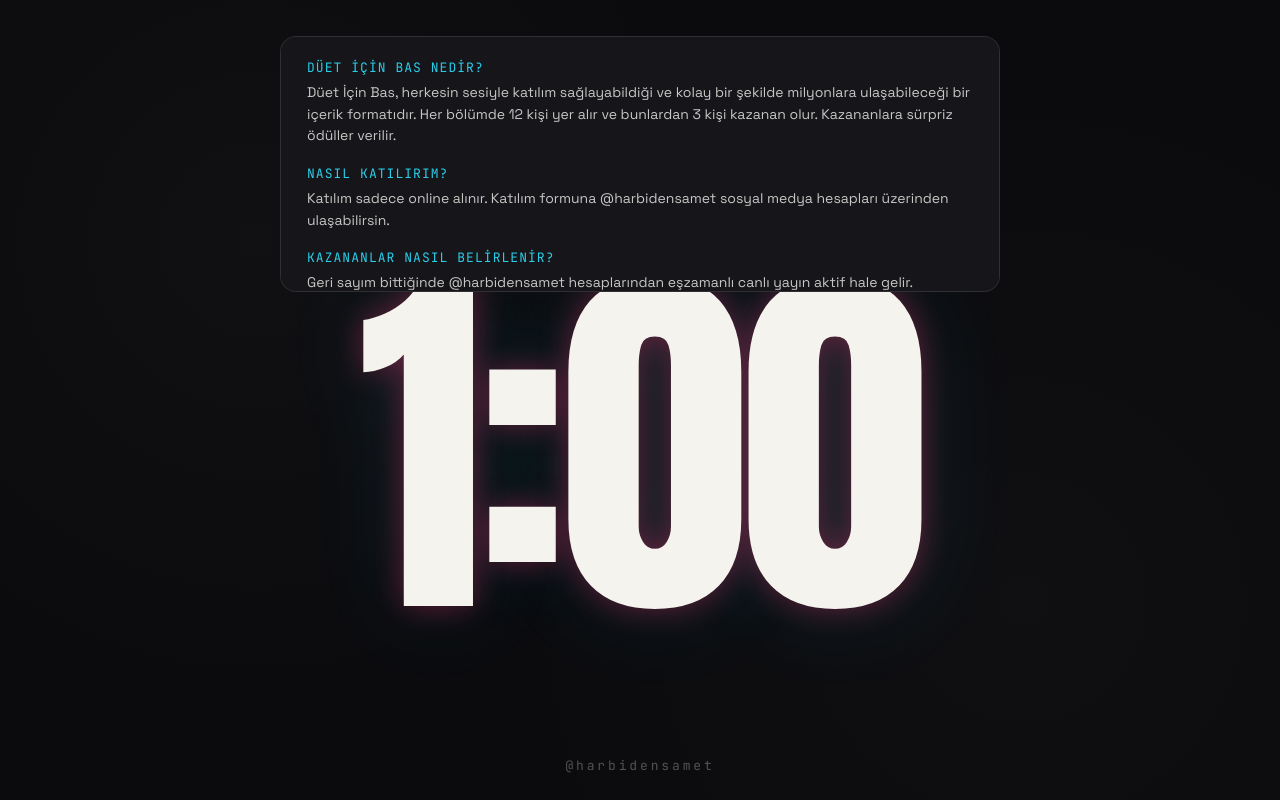
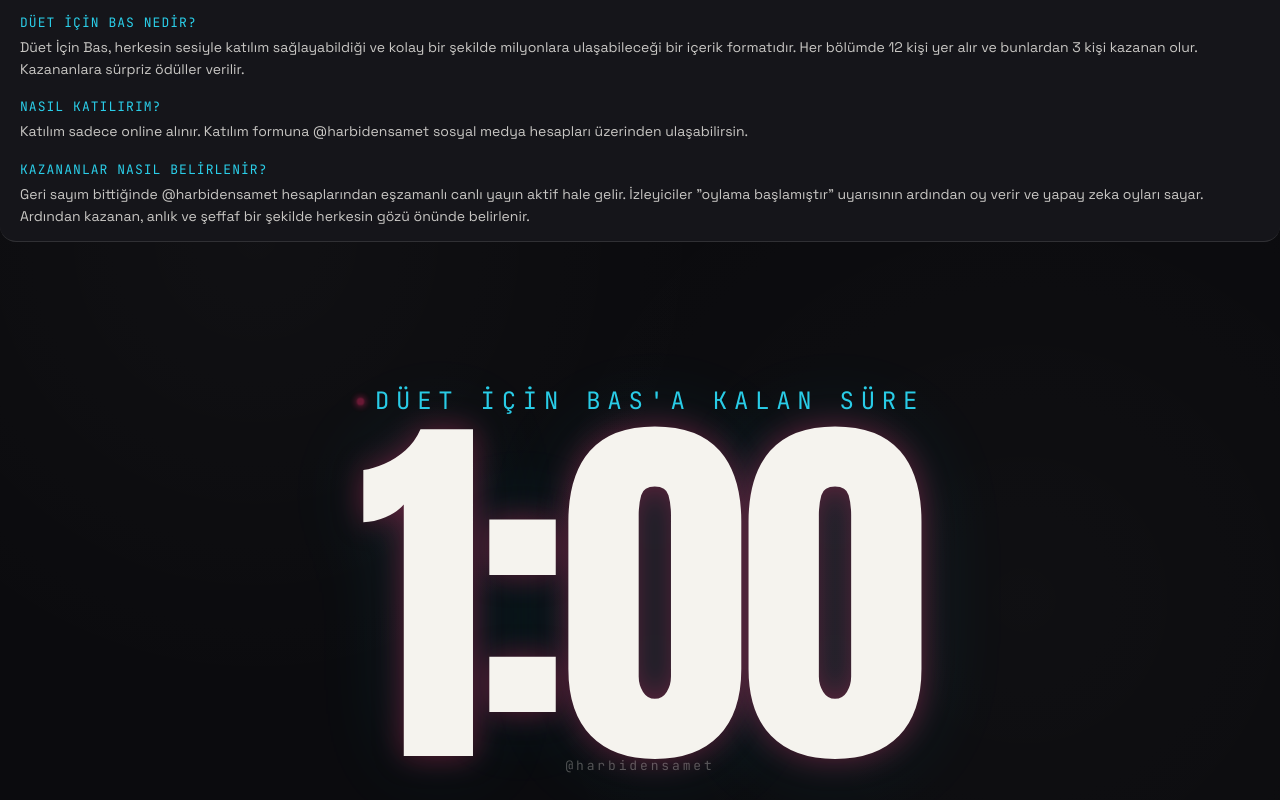
Before and after one commit to harbidensamet/duet-icin-bas, a plain HTML site: page index.html in a window 1280 px wide. Drawn offline with Linux system fonts and the light colour scheme; no server answers.

Commit message:
Update index.html

```diff
--- a/index.html
+++ b/index.html
@@ -29,7 +29,9 @@
     width:100vw; height:100vh;
     display:flex; flex-direction:column;
     align-items:center; justify-content:center;
+    padding-top:42vh;
     gap:0;
+    box-sizing:border-box;
   }
   #app::before{
     content:"";
@@ -40,18 +42,18 @@
     pointer-events:none;
   }
   .info-panel{
-    position:absolute;
-    top:4.5%;
-    left:50%;
-    transform:translateX(-50%);
-    width:min(720px, 90vw);
-    max-height:32vh;
-    overflow-y:auto;
+    position:fixed;
+    top:0;
+    left:0;
+    right:0;
+    width:100%;
+    overflow-y:hidden;
     background:var(--asphalt-2);
-    border:1px solid var(--line);
-    border-radius:16px;
-    padding:22px 26px;
+    border-bottom:1px solid var(--line);
+    border-radius:0 0 16px 16px;
+    padding:14px 20px;
     z-index:5;
+    box-sizing:border-box;
   }
   .info-block{ margin-bottom:18px; }
   .info-block:last-child{ margin-bottom:0; }
@@ -79,7 +81,7 @@
     text-transform:uppercase;
     color:var(--cyan);
     opacity:0.9;
-    margin-bottom:60px;
+    margin-bottom:24px;
     text-align:center;
     max-width:90vw;
   }
```
